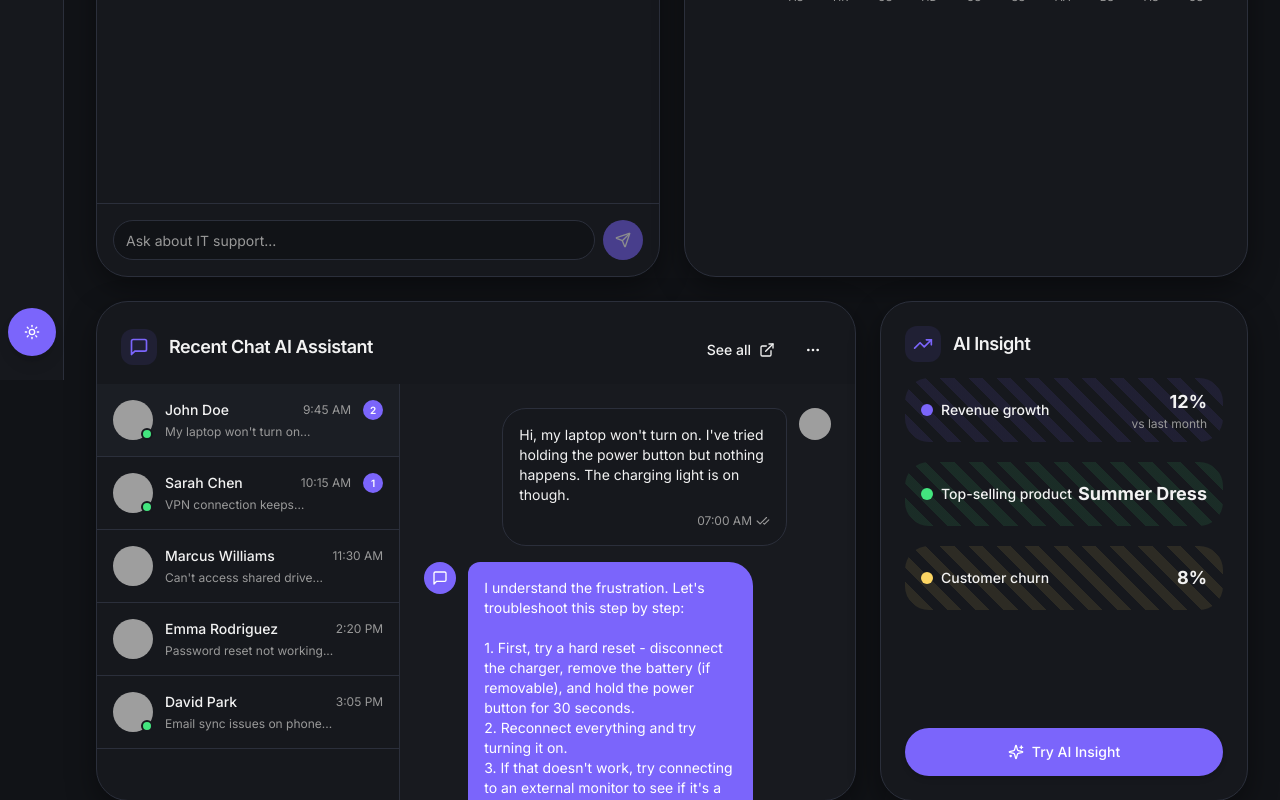
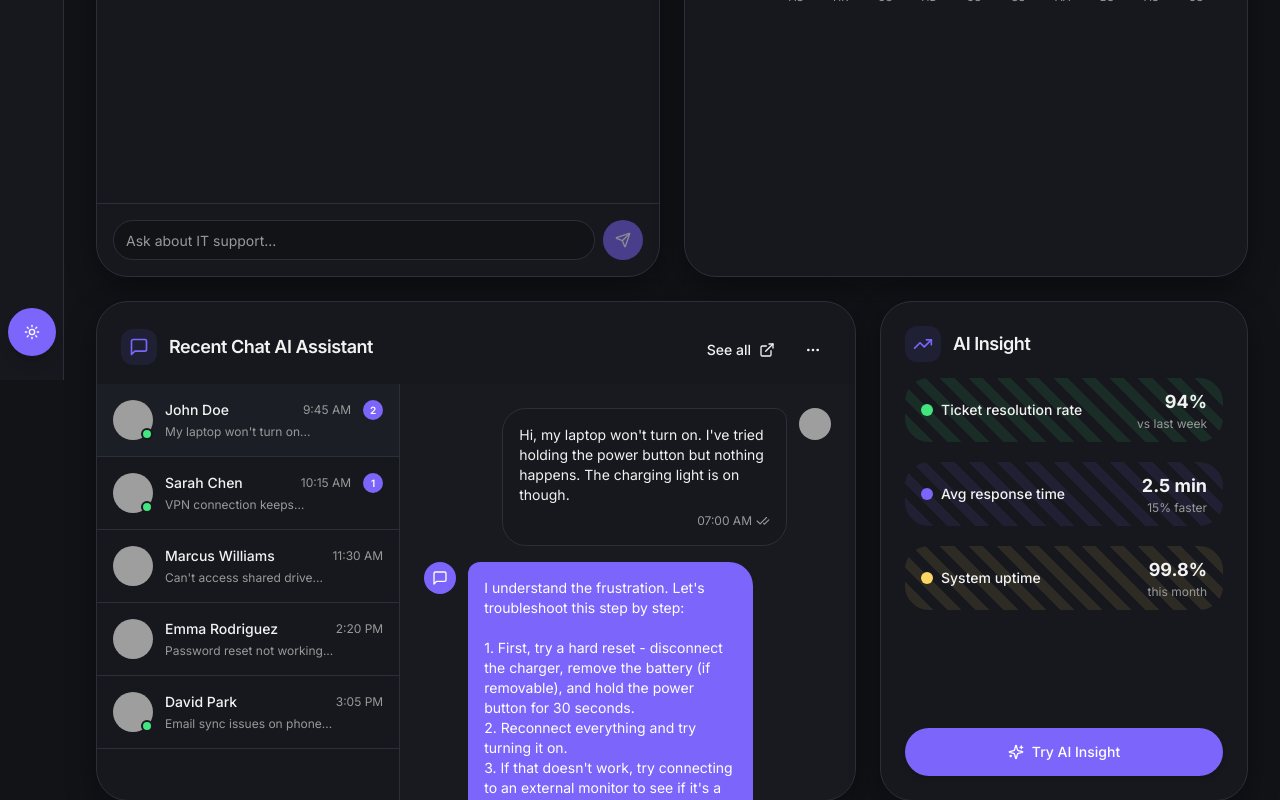
Before and after one commit to matejcotic02/querybot-ai-assist, a React (Vite) app: page /app in a window 1280 px wide. Shown: the part 420-1220 px from the top of the page. Built offline with nearby package versions, Linux system fonts and the light colour scheme; grey boxes are pictures that could not be loaded; the HTML template or start-up script is replaced by a standard one.

Commit message:
Refactor AI Insights to IT Support

```diff
--- a/src/components/dashboard/AIInsightsPanel.tsx
+++ b/src/components/dashboard/AIInsightsPanel.tsx
@@ -4,26 +4,26 @@ import { TrendingUp, Sparkles } from "lucide-react";
 
 const insights = [
   {
-    label: "Revenue growth",
-    value: "12%",
-    detail: "vs last month",
-    progress: 60,
+    label: "Ticket resolution rate",
+    value: "94%",
+    detail: "vs last week",
+    progress: 94,
+    color: "hsl(142, 76%, 58%)",
+    pattern: "repeating-linear-gradient(45deg, transparent, transparent 10px, hsl(142, 76%, 58%, 0.1) 10px, hsl(142, 76%, 58%, 0.1) 20px)"
+  },
+  {
+    label: "Avg response time",
+    value: "2.5 min",
+    detail: "15% faster",
+    progress: 85,
     color: "hsl(249, 95%, 69%)",
     pattern: "repeating-linear-gradient(45deg, transparent, transparent 10px, hsl(249, 95%, 69%, 0.1) 10px, hsl(249, 95%, 69%, 0.1) 20px)"
   },
   {
-    label: "Top-selling product",
-    value: "Summer Dress",
-    detail: "",
-    progress: 85,
-    color: "hsl(142, 76%, 58%)",
-    pattern: "repeating-linear-gradient(45deg, transparent, transparent 10px, hsl(142, 76%, 58%, 0.1) 10px, hsl(142, 76%, 58%, 0.1) 20px)"
-  },
-  {
-    label: "Customer churn",
-    value: "8%",
-    detail: "",
-    progress: 40,
+    label: "System uptime",
+    value: "99.8%",
+    detail: "this month",
+    progress: 99,
     color: "hsl(45, 97%, 69%)",
     pattern: "repeating-linear-gradient(45deg, transparent, transparent 10px, hsl(45, 97%, 69%, 0.1) 10px, hsl(45, 97%, 69%, 0.1) 20px)"
   }
```
